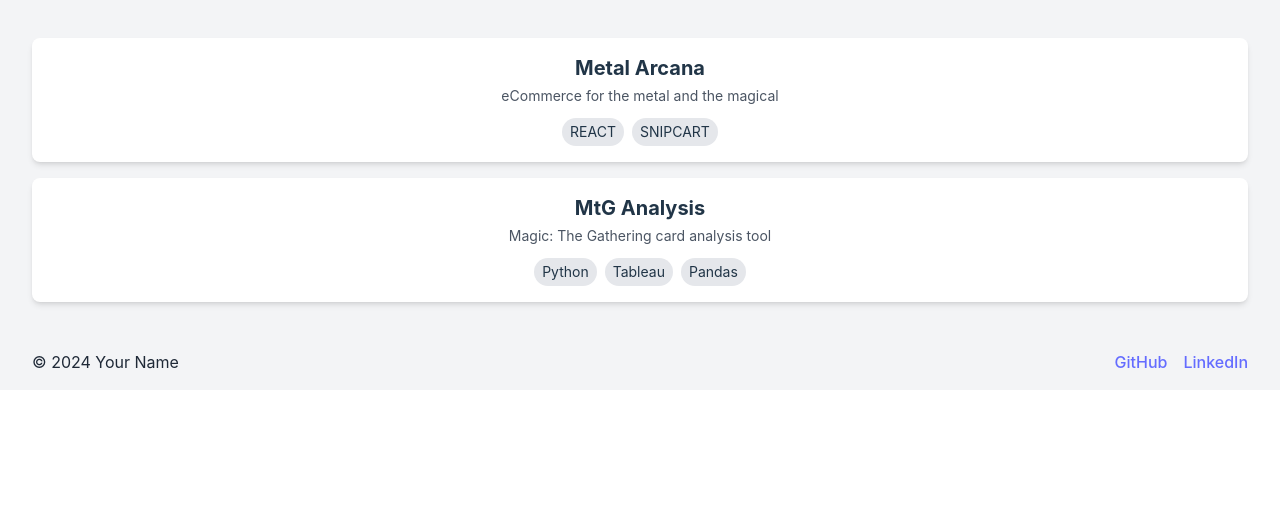
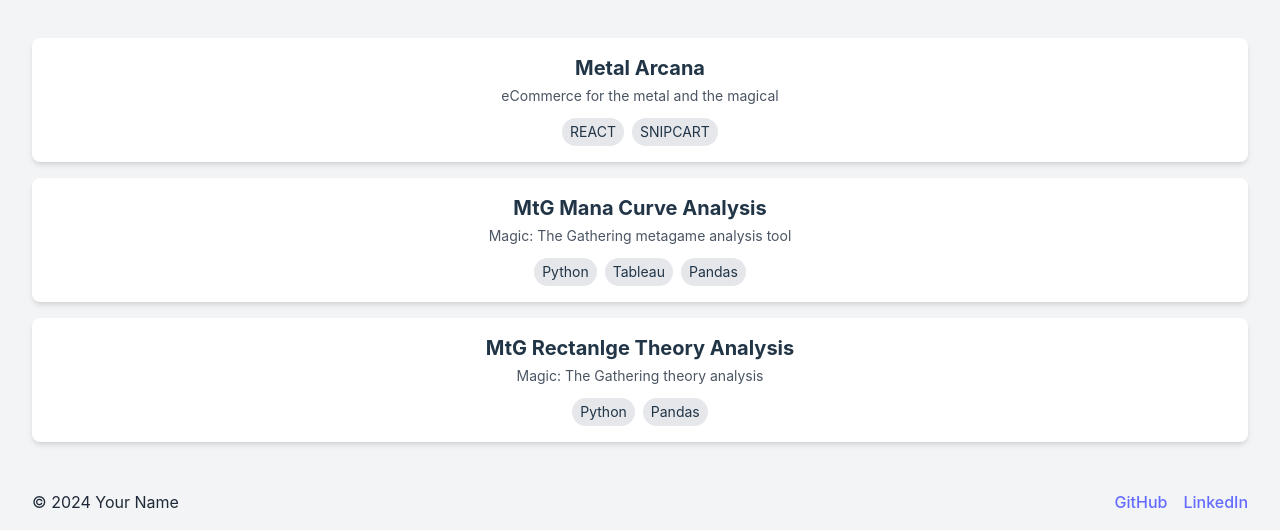
Before and after one commit to dclasky/Portfolio, a React (Vite) app: page / in a window 1280 px wide. Shown: the part 794-1324 px from the top of the page. Before the commit the page ends 1184 px from the top, so only its background shows below. Built offline with nearby package versions, Linux system fonts and the light colour scheme.

Commit message:
adding more projects

```diff
--- a/src/components/ProjectList.tsx
+++ b/src/components/ProjectList.tsx
@@ -3,7 +3,8 @@ import { motion, AnimatePresence } from 'framer-motion';
 import ProjectCard from './ProjectCard';
 import { Project } from '../data/projects';
 import MetalArcana from '../projects/MetalArcana';
-import MtGAnalysis from '../projects/MtGAnalysis';
+import MtGAnalysis_Mana_Curve from '../projects/MtGAnalysis_Mana_Curve';
+import MtGAnalysis_Rectangle_Theory from '../projects/MtGAnalysis_Rectanlge_Theory';
 
 interface ProjectListProps {
   projects: Project[];
@@ -20,8 +21,10 @@ const ProjectList: React.FC<ProjectListProps> = ({ projects }) => {
     switch(id) {
       case 'metal-arcana':
         return <MetalArcana />;
-      case 'mtg-analysis':
-        return <MtGAnalysis />;
+      case 'mtg-analysis_mana_curve':
+        return <MtGAnalysis_Mana_Curve />;
+        case 'mtg-analysis_rectangle_theory':
+          return <MtGAnalysis_Rectangle_Theory />;
       default:
         return null;
     }
--- a/src/data/projects.ts
+++ b/src/data/projects.ts
@@ -17,10 +17,16 @@ export const projects: Project[] = [
     githubUrl: 'https://github.com/yourusername/metal-arcana'
   },
   {
-    id: 'mtg-analysis',
-    title: 'MtG Analysis',
-    description: 'Magic: The Gathering card analysis tool',
+    id: 'mtg-analysis_mana_curve',
+    title: 'MtG Mana Curve Analysis',
+    description: 'Magic: The Gathering metagame analysis tool',
     technologies: ['Python', 'Tableau', 'Pandas'],
     githubUrl: 'https://github.com/yourusername/mtg-analysis'
+  },
+  {
+    id: 'mtg-analysis_rectangle_theory',
+    title: 'MtG Rectanlge Theory Analysis',
+    description: 'Magic: The Gathering theory analysis',
+    technologies: ['Python', 'Pandas'],
   }
 ];
--- /dev/null
+++ b/src/projects/MtGAnalysis_Mana_Curve.tsx
@@ -0,0 +1,68 @@
+import React from 'react';
+
+const MtGAnalysis_Mana_Curve: React.FC = () => {
+    return (
+        <article className="max-w-4xl mx-auto p-4">
+          <header className="mb-8">
+            <h1 className="text-3xl font-bold mb-4">MtG Mana Curve Analysis</h1>
+            <div className="prose max-w-none">
+              <p className="text-xl text-gray-600">
+                Sifting 17lands.com data for metagame insights
+              </p>
+            </div>
+          </header>
+
+          <section className="mb-8">
+            <h2 className="text-2xl font-bold mb-4">Project Overview</h2>
+            <div className="prose max-w-none">
+              <p>
+              Magic: the Gathering is a card game that has produced some of the most interesting
+              metagame and smelliest players in recent history(I play the game I am allowed to say that).
+              Everyone knows that more resources wins, but I wanted to show how different deck types differen
+              in their timing of resource use. In the draft format of the game, colors predicatbly define
+              strategies, between aggro, control, and midrange. By splitting the data by color, and wins vs
+              losses, I was able to show the literal gap between a deck that hits its curve properly, and a
+              deck that falls behind.
+              </p>
+            </div>
+          </section>
+
+          <section className="mb-8">
+            <h2 className="text-2xl font-bold mb-4">Key Features</h2>
+            <ul className="list-disc pl-5 space-y-2">
+              <li>Interactive dashboard to show the gap in "mana curve" between wins and losses and different
+                deck types.
+              </li>
+              <li>Jupyter notebook usable for cleaning data of future sets</li>
+            </ul>
+          </section>
+
+          <section className="mb-8">
+            <h2 className="text-2xl font-bold mb-4">Technical Implementation</h2>
+            <div className="prose max-w-none">
+              <p>
+                Tableaux for display, a good workhorse for the data.
+              </p>
+              <p>
+                Python and Pandas for data cleaning and analysis.
+              </p>
+            </div>
+          </section>
+
+          <footer className="flex gap-4 mt-8">
+            <a
+              href="https://public.tableau.com/shared/BJ5W6YSRP?:display_count=n&:origin=viz_share_link"
+              className="text-blue-600 hover:text-blue-800"
+              target="_blank"
+              rel="noopener noreferrer"
+            >
+              See the dashboard
+            </a>
+            {/* Add live demo link if available */}
+          </footer>
+
+        </article>
+      );
+};
+
+export default MtGAnalysis_Mana_Curve;
--- a/src/projects/MtGAnalysis.tsx
+++ b/src/projects/MtGAnalysis_Rectanlge_Theory.tsx
@@ -1,10 +1,10 @@
 import React from 'react';
 
-const MtGAnalysis: React.FC = () => {
+const MtGAnalysis_Rectangle_Theory: React.FC = () => {
     return (
         <article className="max-w-4xl mx-auto p-4">
           <header className="mb-8">
-            <h1 className="text-3xl font-bold mb-4">MtG Analysis</h1>
+            <h1 className="text-3xl font-bold mb-4">MtG Rectangle Theory Analysis</h1>
             <div className="prose max-w-none">
               <p className="text-xl text-gray-600">
                 Sifting 17lands.com data for metagame insights
@@ -16,13 +16,13 @@ const MtGAnalysis: React.FC = () => {
             <h2 className="text-2xl font-bold mb-4">Project Overview</h2>
             <div className="prose max-w-none">
               <p>
-              MAgic: the Gathering is a card game that has produced some of the most interesting
-              metagame and smelliest players in recent history(I play the game I am allowed to say that).
-              Everyone knows that more resources wins, but I wanted to show how different deck types differen
-              in their timing of resource use. In the draft format of the game, colors predicatbly define
-              strategies, between aggro, control, and midrange. By splitting the data by color, and wins vs
-              losses, I was able to show the literal gap between a deck that hits its curve properly, and a
-              deck that falls behind.
+              MtG is a resource allocation game, and while the "mana curve" has been the most
+              straightforward way to track resources, a new theory took hold as new sets made more
+              cards that created more tokens, which are a kind of virtual card. The idea of Rectangle Theory
+              was that these tokens are permanents as much as any real card, and more is more, so just make
+              as many tokens as you can and you'll likely win. This analysis put the theory to the data. While
+              the trend seems to prove the theory right, it also exposed a problem with 17lands.com's data
+              collection, which I'm equally proud to have found.
               </p>
             </div>
           </section>
@@ -30,8 +30,7 @@ const MtGAnalysis: React.FC = () => {
           <section className="mb-8">
             <h2 className="text-2xl font-bold mb-4">Key Features</h2>
             <ul className="list-disc pl-5 space-y-2">
-              <li>Interactive dashboard to show the gap in "mana curve" between wins and losses and different
-                deck types.
+              <li>data cleaning and classification to correctly estimate tokens as permanents
               </li>
               <li>Jupyter notebook usable for cleaning data of future sets</li>
             </ul>
@@ -41,9 +40,6 @@ const MtGAnalysis: React.FC = () => {
             <h2 className="text-2xl font-bold mb-4">Technical Implementation</h2>
             <div className="prose max-w-none">
               <p>
-                Tableaux for display, a good workhorse for the data.
-              </p>
-              <p>
                 Python and Pandas for data cleaning and analysis.
               </p>
             </div>
@@ -51,17 +47,18 @@ const MtGAnalysis: React.FC = () => {
 
           <footer className="flex gap-4 mt-8">
             <a
-              href="https://public.tableau.com/shared/BJ5W6YSRP?:display_count=n&:origin=viz_share_link"
+              href="https://github.com/dclasky/MtGRectangleTheory"
               className="text-blue-600 hover:text-blue-800"
               target="_blank"
               rel="noopener noreferrer"
             >
-              See the dashboard
+              Check the repo
             </a>
             {/* Add live demo link if available */}
           </footer>
+
         </article>
       );
 };
 
-export default MtGAnalysis;
+export default MtGAnalysis_Rectangle_Theory;
```
